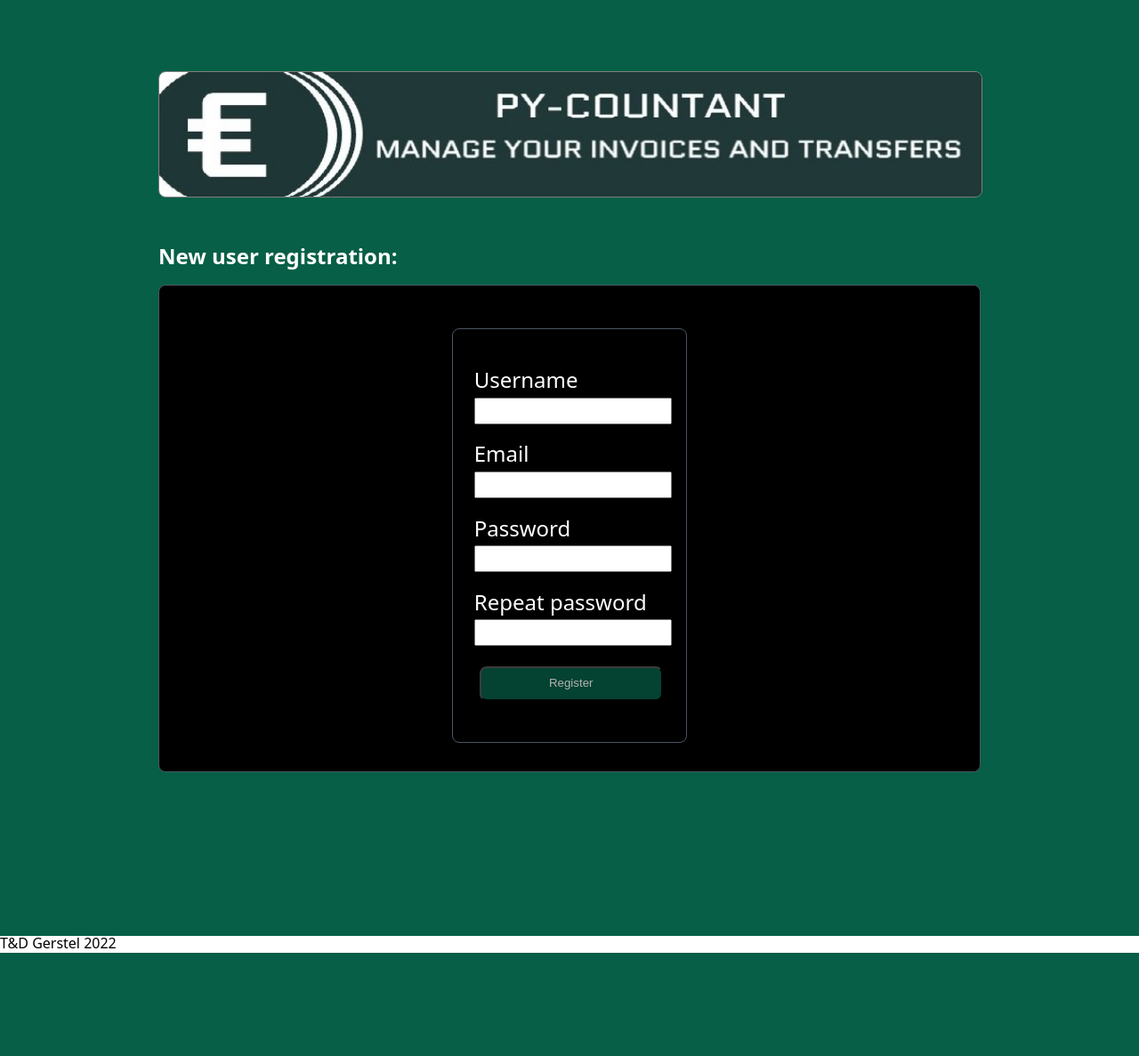
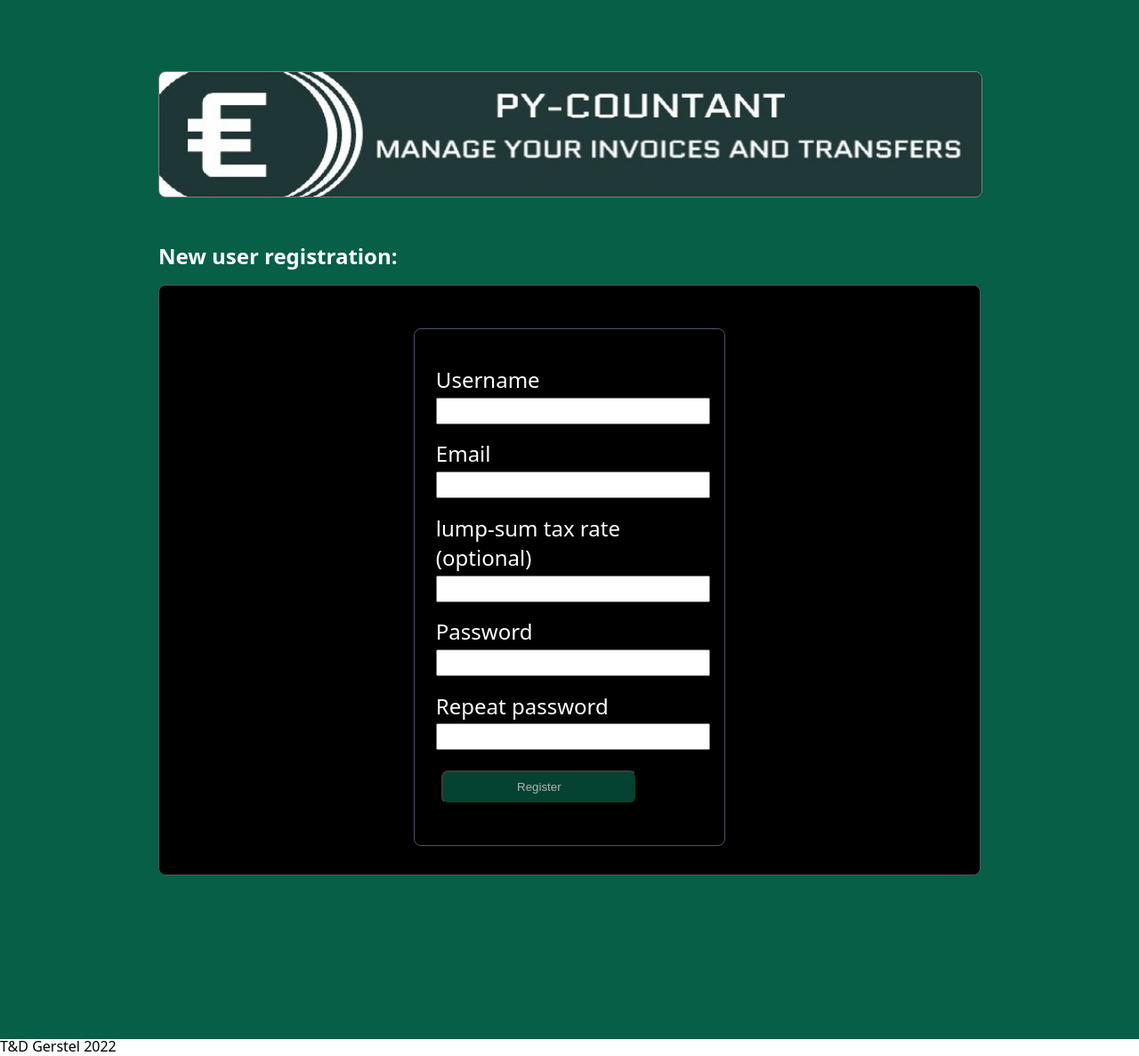
Before and after one commit to TomaszGerstel/pycountant-simple, a FastAPI app: page /register in a window 1280 px wide. Shown: the whole page at 89% size. Before the commit the page ends 1071 px from the top, so only its background shows below. Run offline with FastAPI, Linux system fonts and the light colour scheme; parts of the project's set-up code (start-up, migrations or seed data) failed here and were passed over.

Commit message:
field to register

```diff
--- a/app/api/deps.py
+++ b/app/api/deps.py
@@ -22,7 +22,7 @@ lump_sum_tax_rate = None
 @manager.user_loader
 def load_user(username):
     user = crud_user.get(name=username, session=session)
-    manager.lump_sum_tax = user.lump_sum_tax_rate
+    # manager.lump_sum_tax = user.lump_sum_tax_rate
     return user
 
 
--- a/app/main.py
+++ b/app/main.py
@@ -66,7 +66,7 @@ def login(data: OAuth2PasswordRequestForm = Depends()):
 
 
 @api_router.post("/register")
-def register(request: Request, name: str = Form(), password: str = Form(),
+def register(request: Request, name: str = Form(), rate: int = Form(None), password: str = Form(),
              conf_password: str = Form(), email: str = Form()):
     if password != conf_password:
         raise InvalidRegistrationException(detail="passwords are different")
@@ -77,6 +77,7 @@ def register(request: Request, name: str = Form(), password: str = Form(),
         name=name,
         password=pwd_context.hash(password),
         email=email,
+        lump_sum_tax_rate=rate
     )
 
     user = crud_user.create(user_create=new_user, session=session)
--- a/app/static/style.css
+++ b/app/static/style.css
@@ -108,7 +108,7 @@ h3 {
 }
 
 .login_form {
-    width: 25%;
+    width: 35%;
 }
 
 .big_form {
--- a/app/templates/register.html
+++ b/app/templates/register.html
@@ -34,6 +34,11 @@
                         <input class="my_input"
                                id="email" name="email" type="email" required>
                     </label>
+                     <label class="form_item" for="rate">
+                        lump-sum tax rate (optional)
+                        <input class="my_input"
+                               id="rate" name="rate" type="number">
+                    </label>
 
                     <label class="form_item" for="password">
                         Password
```
